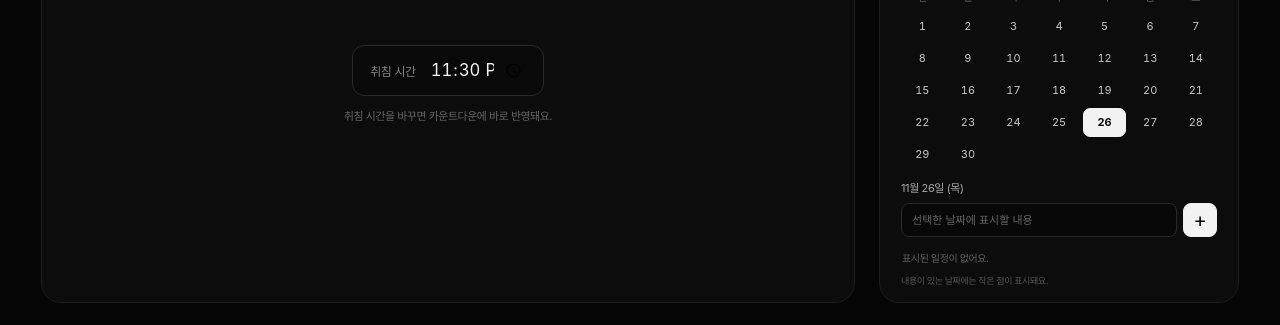
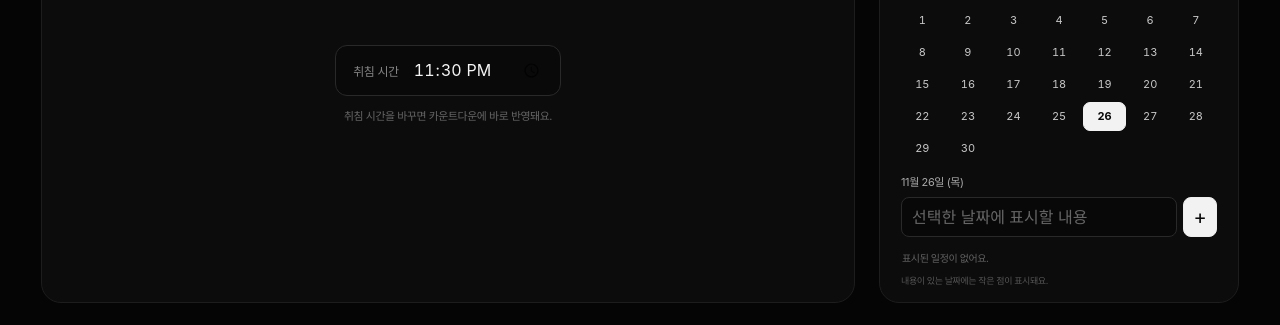
Before and after one commit to hktest-giz/countdown, a plain HTML site: page index.html in a window 1280 px wide. Shown: the part 475-800 px from the top of the page. Drawn offline with Linux system fonts and the light colour scheme.

Commit message:
Adjust input widths and font sizes in index.html
Updated input styles for bedtime control and calendar input.

```diff
--- a/index.html
+++ b/index.html
@@ -142,14 +142,15 @@
       white-space: nowrap;
     }
     .bedtime-control input {
-      width: clamp(82px, 8vw, 96px);
-      min-width: 0;
+      width: 130px;
+      min-width: 130px;
+      flex: 0 0 130px;
       padding: 2px 0;
       color: var(--text);
       background: transparent;
       border: 0;
       outline: 0;
-      font-size: clamp(15px, 1.3vw, 17px);
+      font-size: 16px;
       font-variant-numeric: tabular-nums;
     }
     input[type="time"]::-webkit-calendar-picker-indicator { filter: invert(1); opacity: .7; }
@@ -400,7 +401,7 @@
       outline: none;
       background: #080808;
       color: var(--text);
-      font-size: 11px;
+      font-size: 16px;
     }
     .calendar-input::placeholder { color: #666; }
     .calendar-input:focus { border-color: #777; }
```
